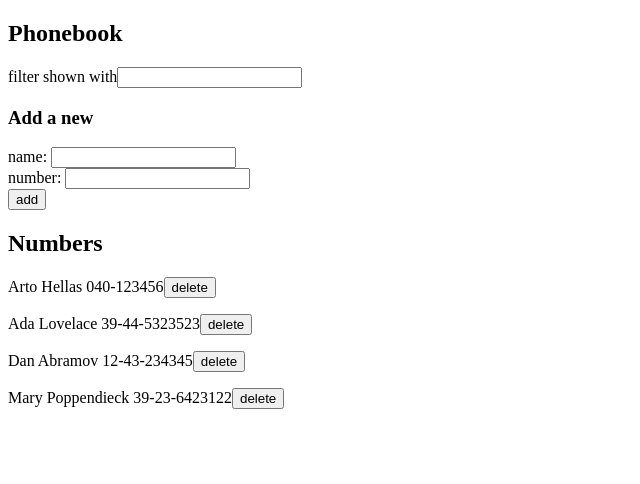
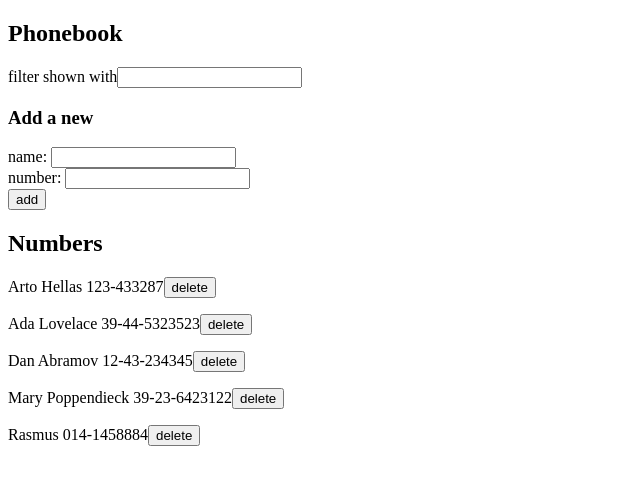
Before and after one commit to LeonorTu/full_stack_open, a React (Vite) app in the folder part2/phonebook/: page / in a window 1280 px wide. Shown: the top 484 px of the page, without its empty margins (0-640 px from the left). Built offline with nearby package versions, Linux system fonts and the light colour scheme; data requests are answered from the project's data file.

Commit message:
feat: completed ex2.15, replace the number

```diff
--- a/part2/phonebook/db.json
+++ b/part2/phonebook/db.json
@@ -2,7 +2,7 @@
   "persons": [
     {
       "name": "Arto Hellas",
-      "number": "040-123456",
+      "number": "123-433287",
       "id": "1"
     },
     {
@@ -19,6 +19,11 @@
       "name": "Mary Poppendieck",
       "number": "39-23-6423122",
       "id": "4"
+    },
+    {
+      "id": "71ab",
+      "name": "Rasmus",
+      "number": "014-1458884"
     }
   ]
 }
--- a/part2/phonebook/src/App.jsx
+++ b/part2/phonebook/src/App.jsx
@@ -18,16 +18,29 @@ const App = () => {
 
   const addPerson = (event) => {
     event.preventDefault();
-    if (persons.find((person) => person.name === newName)) {
-      alert(`${newName} is already added to phonebook`);
+    const person = persons.find((person) => person.name === newName);
+    const newPerson = { name: newName, number: newNumber };
+    if (person) {
+      if (
+        window.confirm(
+          `${newName} is already added to phonebook, replace the old number with a new one?`
+        )
+      ) {
+        phonebookService.update(person.id, newPerson).then((returnedPerson) => {
+          setPersons(
+            persons.map((person) =>
+              person.id === returnedPerson.id ? returnedPerson : person
+            )
+          );
+        });
+      }
     } else {
-      const newPerson = { name: newName, number: newNumber };
       phonebookService.create(newPerson).then((returnedPhonebook) => {
         setPersons(persons.concat(returnedPhonebook));
-        setNewName('');
-        setNewNumber('');
       });
     }
+    setNewName('');
+    setNewNumber('');
   };
 
   const handleNameChange = (event) => {
--- a/part2/phonebook/src/services/phonebook.js
+++ b/part2/phonebook/src/services/phonebook.js
@@ -16,4 +16,14 @@ const revome = (id) => {
   return request.then((response) => response.data);
 };
 
-export default { getAll: getAll, create: create, remove: revome };
+const update = (id, newObject) => {
+  const request = axios.patch(`${baseUrl}/${id}`, newObject);
+  return request.then((response) => response.data);
+};
+
+export default {
+  getAll: getAll,
+  create: create,
+  remove: revome,
+  update: update,
+};
```
